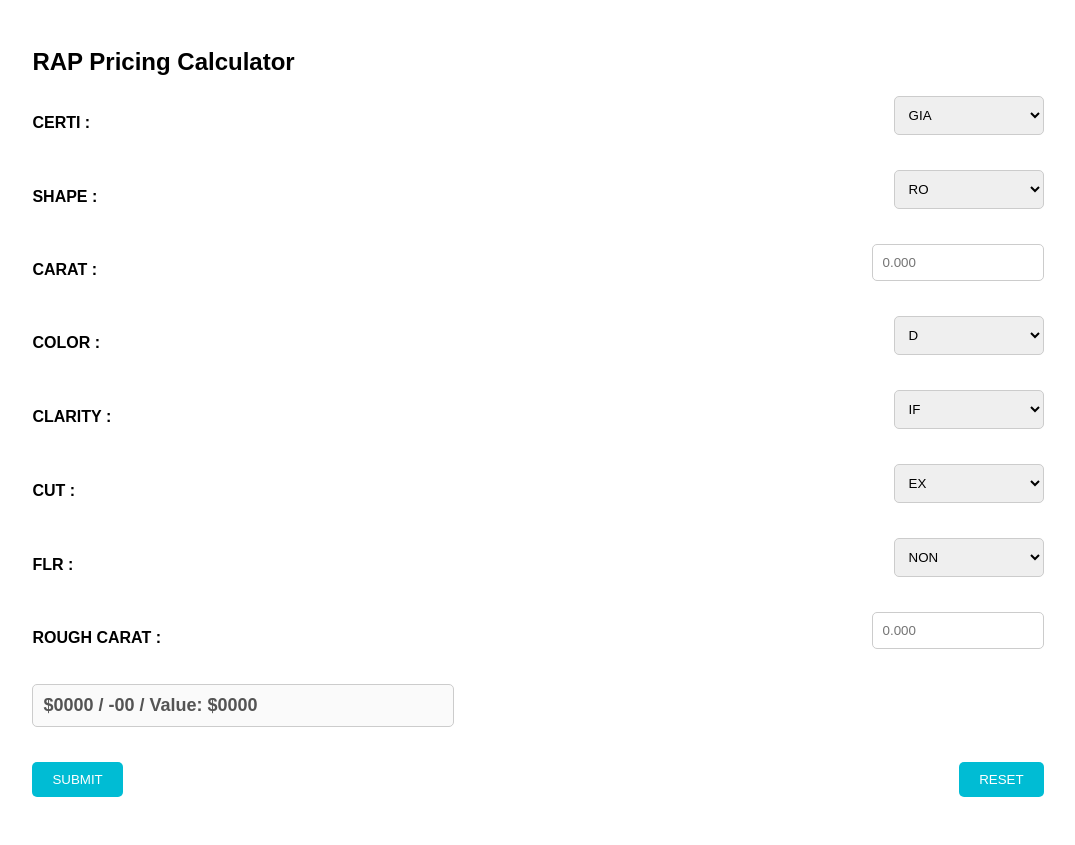
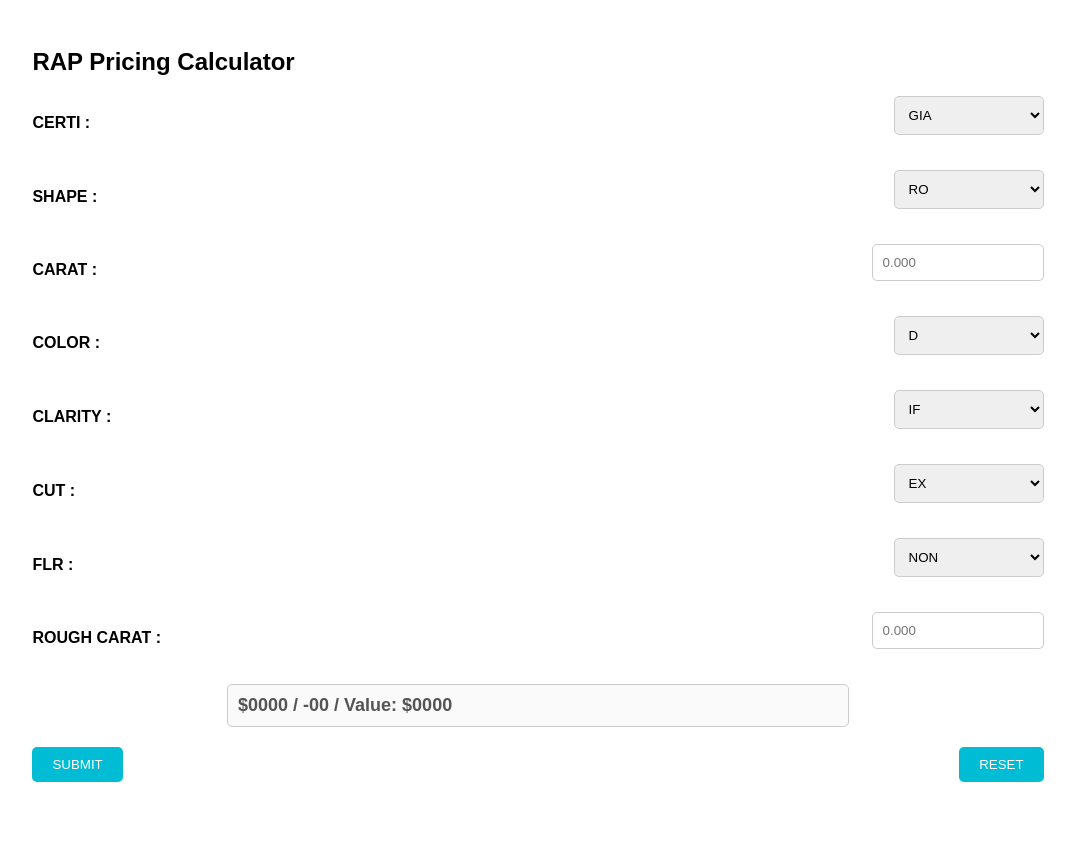
Before and after one commit to forlocalaccc/Rap-Calculator, a Flask app: page / in a window 1280 px wide. Shown: the whole page, without its empty margins (102-1177 px from the left). After the commit the page ends 782 px from the top, so only its background shows below. Run offline with Flask 3, Linux system fonts and the light colour scheme.

Commit message:
index.html

```diff
--- a/templates/index.html
+++ b/templates/index.html
@@ -42,7 +42,8 @@
         #ppc {
             font-size: large;
             font-weight: 600;
-            max-width: 400px;
+            max-width: 600px;
+            margin: 0 auto;
         }
 
     </style>
```
